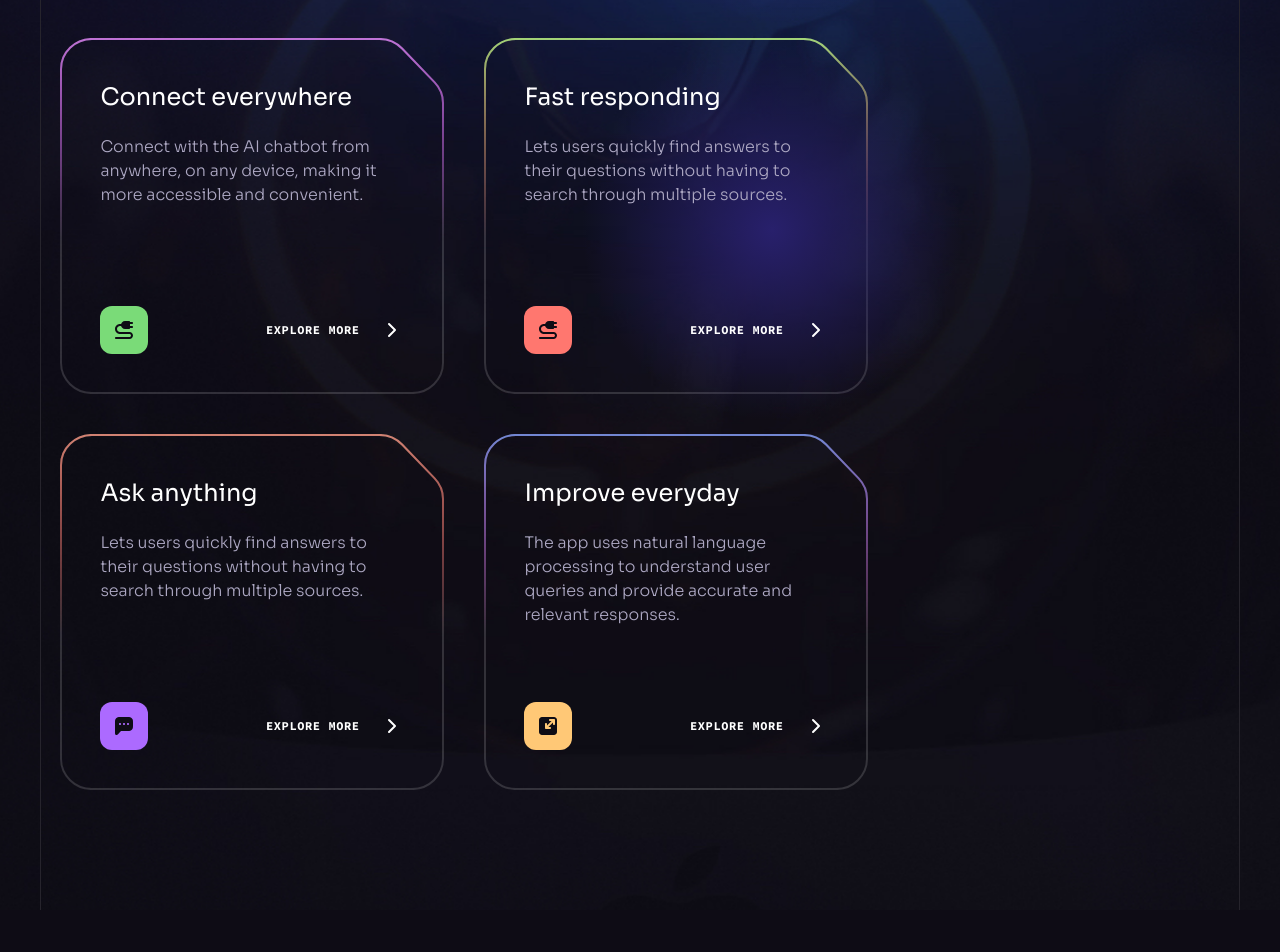
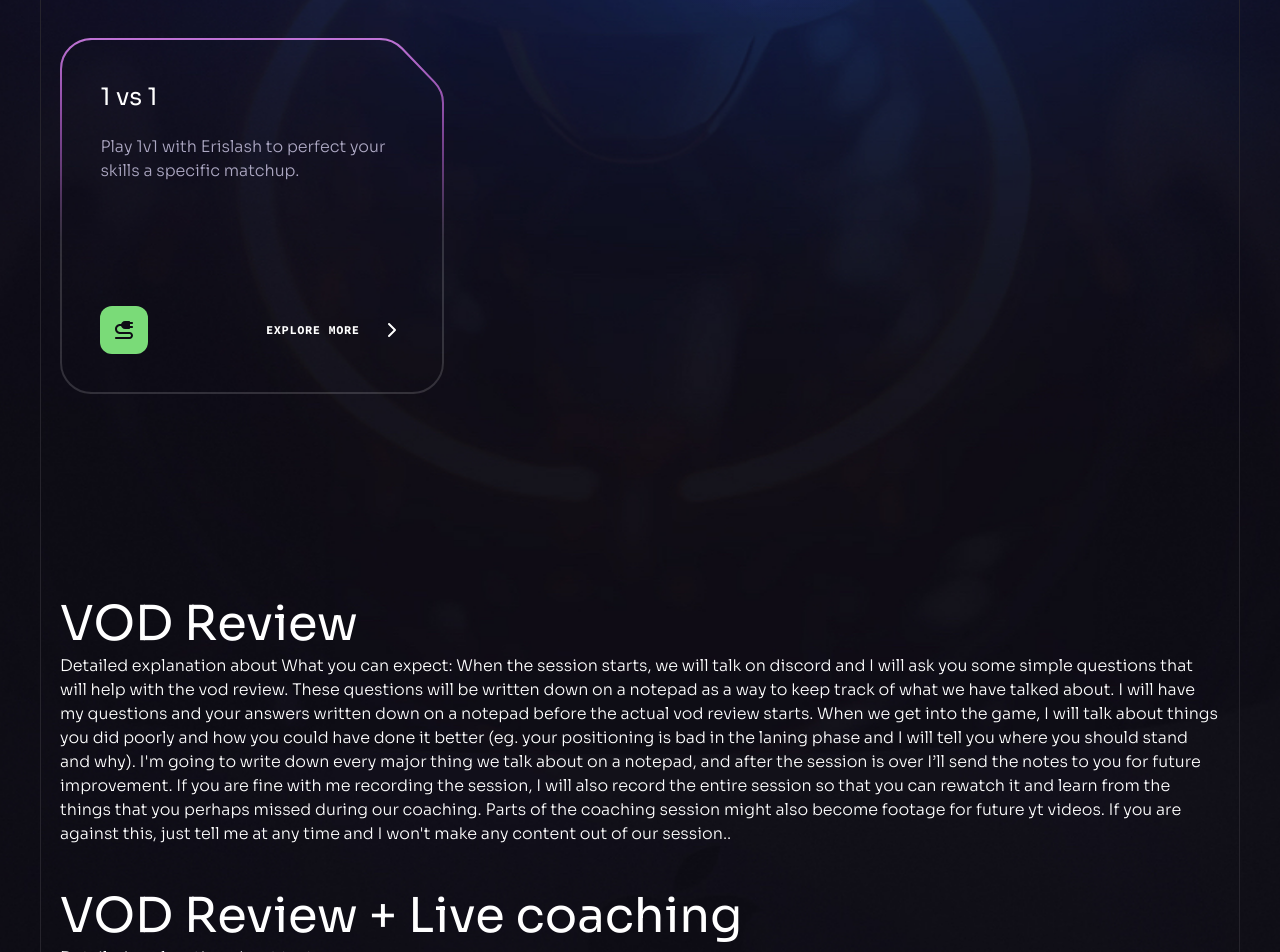
Before and after one commit to tapptorp/webpage-project, a React (Vite) app: page / in a window 1280 px wide. Shown: the part 1880-2832 px from the top of the page. Before the commit the page ends 2790 px from the top, so only its background shows below. Built offline with nearby package versions, Linux system fonts and the light colour scheme.

Commit message:
Egna ändringar dixat infor för coachjing

```diff
--- a/src/App.jsx
+++ b/src/App.jsx
@@ -3,6 +3,7 @@ import Benefits from "./components/Benefits";
 import Button from "./components/Button";
 import Header from "./components/Header";
 import Hero from "./components/Hero";
+import BenefitDescriptions from "./components/BenefitsDescription";
 
 const App = () => {
   return (
@@ -11,6 +12,7 @@ const App = () => {
         <Header />
         <Hero />
         <Benefits />
+        <BenefitDescriptions />
       </div>
       <ButtonGradient />
     </>
--- /dev/null
+++ b/src/components/BenefitsDescription.jsx
@@ -0,0 +1,22 @@
+import { benefits } from "../constants";
+import Section from "./Section";
+
+const BenefitDescriptions = () => {
+  return (
+    <Section id="benefit-descriptions">
+      <div className="container relative z-2">
+        {benefits.map((item) => (
+          <div key={item.id} id={`benefit-${item.id}`} className="mb-10">
+            <h2 className="h2">{item.title}</h2>
+            <p className="body-2">
+              {/* Replace this with the full description for each benefit */}
+              Detailed explanation about {item.fullText}.
+            </p>
+          </div>
+        ))}
+      </div>
+    </Section>
+  );
+};
+
+export default BenefitDescriptions;
--- a/src/constants/index.js
+++ b/src/constants/index.js
@@ -244,16 +244,19 @@ export const pricing = [
 export const benefits = [
   {
     id: "0",
-    title: "Ask anything",
-    text: "Lets users quickly find answers to their questions without having to search through multiple sources.",
+    title: "VOD Review",
+    text: " One VOD reivew session of one of your games.",
+    fullText:
+      "What you can expect: When the session starts, we will talk on discord and I will ask you some simple questions that will help with the vod review. These questions will be written down on a notepad as a way to keep track of what we have talked about. I will have my questions and your answers written down on a notepad before the actual vod review starts. When we get into the game, I will talk about things you did poorly and how you could have done it better (eg. your positioning is bad in the laning phase and I will tell you where you should stand and why). I'm going to write down every major thing we talk about on a notepad, and after the session is over I’ll send the notes to you for future improvement. If you are fine with me recording the session, I will also record the entire session so that you can rewatch it and learn from the things that you perhaps missed during our coaching. Parts of the coaching session might also become footage for future yt videos. If you are against this, just tell me at any time and I won't make any content out of our session.",
     backgroundUrl: "./src/assets/benefits/card-1.svg",
     iconUrl: benefitIcon1,
     imageUrl: benefitImage2,
   },
   {
     id: "1",
-    title: "Improve everyday",
-    text: "The app uses natural language processing to understand user queries and provide accurate and relevant responses.",
+    title: "VOD Review + Live coaching",
+    text: "One VOD review session plus Live coaching from erislash during a live game",
+    fullText: "test",
     backgroundUrl: "./src/assets/benefits/card-2.svg",
     iconUrl: benefitIcon2,
     imageUrl: benefitImage2,
@@ -261,35 +264,11 @@ export const benefits = [
   },
   {
     id: "2",
-    title: "Connect everywhere",
-    text: "Connect with the AI chatbot from anywhere, on any device, making it more accessible and convenient.",
+    title: "1 vs 1",
+    text: "Play 1v1 with Erislash to perfect your skills a specific matchup.",
+    fullText: "test",
     backgroundUrl: "./src/assets/benefits/card-3.svg",
     iconUrl: benefitIcon3,
-    imageUrl: benefitImage2,
-  },
-  {
-    id: "3",
-    title: "Fast responding",
-    text: "Lets users quickly find answers to their questions without having to search through multiple sources.",
-    backgroundUrl: "./src/assets/benefits/card-4.svg",
-    iconUrl: benefitIcon4,
-    imageUrl: benefitImage2,
-    light: true,
-  },
-  {
-    id: "4",
-    title: "Ask anything",
-    text: "Lets users quickly find answers to their questions without having to search through multiple sources.",
-    backgroundUrl: "./src/assets/benefits/card-5.svg",
-    iconUrl: benefitIcon1,
-    imageUrl: benefitImage2,
-  },
-  {
-    id: "5",
-    title: "Improve everyday",
-    text: "The app uses natural language processing to understand user queries and provide accurate and relevant responses.",
-    backgroundUrl: "./src/assets/benefits/card-6.svg",
-    iconUrl: benefitIcon2,
     imageUrl: benefitImage2,
   },
 ];
```
